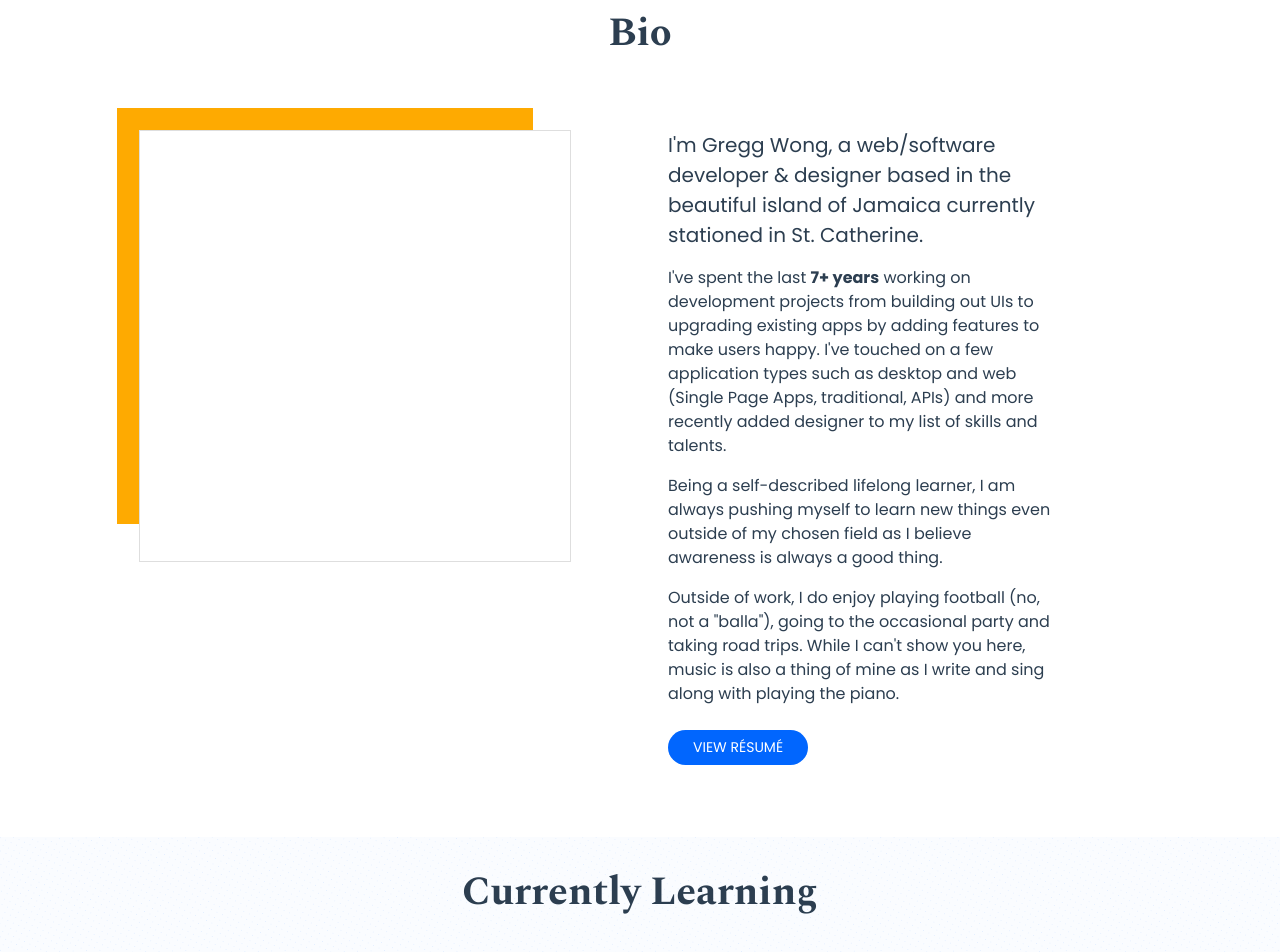
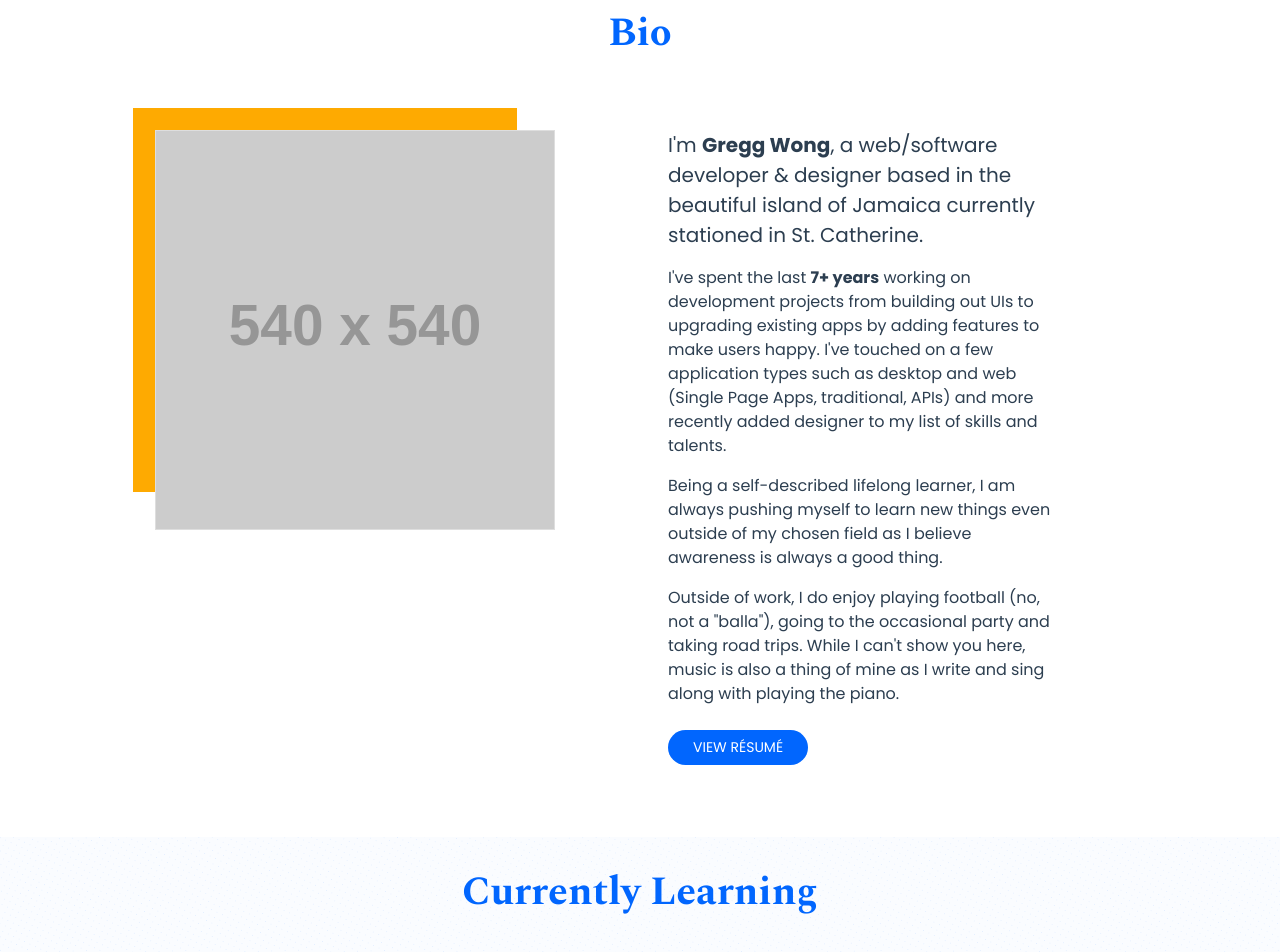
Before and after one commit to Jon-Mykal/personal-website, a Vue app: page /about in a window 1280 px wide. Shown: the part 320-1272 px from the top of the page. Built offline with nearby package versions, Linux system fonts and the light colour scheme.

Commit message:
Colour headings

```diff
--- a/src/views/AboutView.vue
+++ b/src/views/AboutView.vue
@@ -2,7 +2,7 @@
   <section class="about">
     <Hero pageTitle="About Me"/>
     <section class="bio py-3">
-      <h3 class="py-3">Bio</h3>
+      <h3 class="py-3 gw--text-main-blue">Bio</h3>
       <section class="container">
         <section class="row pb-2">
           <section class="col-md-6 col-sm-12 py-5">
@@ -12,7 +12,7 @@
           </section>
           <section class="col-md-6 col-sm-12 py-5">
             <section class="wrapper d-flex px-3 flex-column pb-2 text-md-start">
-              <p class="fs-5 pb-0 align-self-center align-self-md-start gw--p-adjustment">I'm Gregg Wong, a web/software developer &amp; designer based in the beautiful island of Jamaica currently stationed in St. Catherine.</p>
+              <p class="fs-5 pb-0 align-self-center align-self-md-start gw--p-adjustment">I'm <strong>Gregg Wong</strong>, a web/software developer &amp; designer based in the beautiful island of Jamaica currently stationed in St. Catherine.</p>
               <p class="pb-0 align-self-center align-self-md-start gw--p-adjustment">
                   I've spent the last <strong>7+ years</strong> working on development projects from building out UIs to upgrading existing apps by adding features to make users happy.
                   I've touched on a few application types such as desktop and web (Single Page Apps, traditional, APIs) and more recently added designer to my list of skills and talents.
@@ -33,7 +33,7 @@
       </section>
     </section>
     <section class="learning py-3 gw--bg-off-white-blue-pattern">
-      <h3 class="py-3">Currently Learning</h3>
+      <h3 class="py-3 gw--text-main-blue">Currently Learning</h3>
       <section class="container">
         <section class="row pb-2 justify-content-center">
           <section class="col-12 col-md-8 col-lg-6 pt-4 pb-2">
@@ -100,12 +100,7 @@ export default {
 
 } */
 
-.img-frame {
-  height: 27rem;
-  width: 27rem;
-  background: white;
-  border: 1px solid #dedede;
-}
+
 .circle {
   height: 10rem;
   width: 10rem;
```
